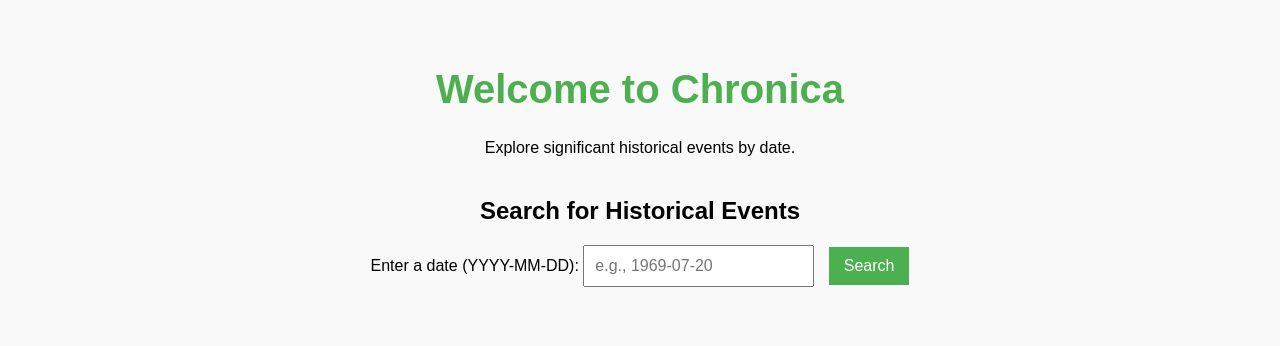
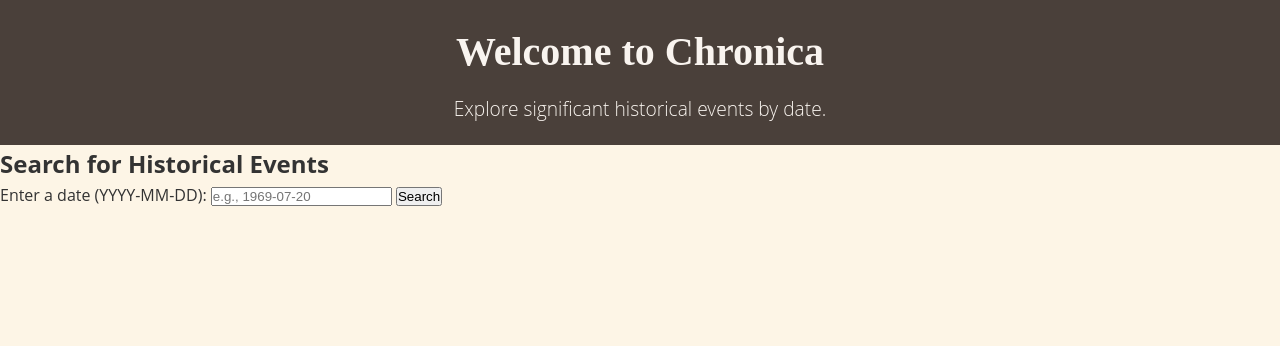
Before and after one commit to Miranics/chronica, a Flask app: page / in a window 1280 px wide. Shown: the top 346 px of the page. Run offline with Flask 3, Linux system fonts and the light colour scheme.

Commit message:
bg changed

```diff
--- a/static/css/styles.css
+++ b/static/css/styles.css
@@ -1,85 +1,124 @@
-body {
-    font-family: Arial, sans-serif;
-    background-color: #f9f9f9;
+/* General Reset */
+* {
     margin: 0;
     padding: 0;
+    box-sizing: border-box;
 }
 
-.container {
-    max-width: 1200px;
-    margin: 20px auto;
-    padding: 20px;
+/* Fonts */
+body {
+    font-family: 'Open Sans', sans-serif;
+    line-height: 1.6;
+    color: #333;
+    background-color: #fdf5e6;
 }
 
+/* Header */
 header {
+    background-color: #4a403a;
+    color: #f9f4ef;
+    padding: 20px 0;
     text-align: center;
-    margin-bottom: 40px;
+}
+header h1 {
+    font-family: 'Merriweather', serif;
+    font-size: 2.5rem;
+    margin-bottom: 10px;
+}
+header p {
+    font-size: 1.2rem;
+    font-weight: 300;
 }
 
-header h1 {
-    font-size: 2.5em;
-    color: #4CAF50;
+/* Hero Image */
+.hero img {
+    width: 100%;
+    height: auto;
+    display: block;
 }
 
-#search {
+/* About Section */
+.about {
+    padding: 40px 20px;
+    text-align: center;
+    background-color: #fff;
+}
+.about h2 {
+    font-family: 'Merriweather', serif;
+    font-size: 2rem;
+    margin-bottom: 20px;
+    color: #4a403a;
+}
+.about p {
+    max-width: 700px;
+    margin: 0 auto;
+}
+
+/* Search Section */
+.search {
+    padding: 40px 20px;
+    background-color: #f4ede5;
     text-align: center;
 }
-
-#search form {
+.search h2 {
+    font-family: 'Merriweather', serif;
+    font-size: 2rem;
     margin-bottom: 20px;
+    color: #4a403a;
+}
+.search form {
+    display: inline-block;
+}
+.search input[type="date"] {
+    padding: 10px;
+    font-size: 1rem;
+    margin-right: 10px;
+    border: 1px solid #ddd;
+    border-radius: 4px;
+}
+.search button {
+    padding: 10px 20px;
+    font-size: 1rem;
+    color: #fff;
+    background-color: #4a403a;
+    border: none;
+    border-radius: 4px;
+    cursor: pointer;
+}
+.search button:hover {
+    background-color: #6b5f56;
 }
 
-#search input {
-    padding: 10px;
-    font-size: 1em;
-    margin-right: 10px;
+/* Results Section */
+#results {
+    padding: 40px 20px;
+    background-color: #fff;
+}
+#results h2 {
+    font-family: 'Merriweather', serif;
+    font-size: 2rem;
+    margin-bottom: 20px;
+    color: #4a403a;
+}
+#events-list {
+    list-style: none;
+    max-width: 800px;
+    margin: 0 auto;
+    padding: 0;
+}
+#events-list li {
+    padding: 15px;
+    border-bottom: 1px solid #ddd;
+}
+#events-list li:last-child {
+    border-bottom: none;
 }
 
-#search button {
-    padding: 10px 15px;
-    font-size: 1em;
-    background-color: #4CAF50;
-    color: white;
-    border: none;
-    cursor: pointer;
+/* Footer */
+footer {
+    background-color: #4a403a;
+    color: #f9f4ef;
+    text-align: center;
+    padding: 10px 0;
+    font-size: 0.9rem;
 }
-
-#search button:hover {
-    background-color: #45a049;
-}
-
-#eventsContainer {
-    margin-top: 20px;
-}
-
-.event {
-    background-color: #fff;
-    border: 1px solid #ddd;
-    padding: 15px;
-    margin-bottom: 15px;
-    border-radius: 5px;
-}
-
-.event h3 {
-    font-size: 1.5em;
-    color: #333;
-}
-
-.event p {
-    font-size: 1.1em;
-    color: #555;
-}
-
-.event a {
-    color: #4CAF50;
-    text-decoration: none;
-}
-
-.event a:hover {
-    text-decoration: underline;
-}
-
-.error {
-    color: red;
-    font-size: 1.2em;
-}
```
